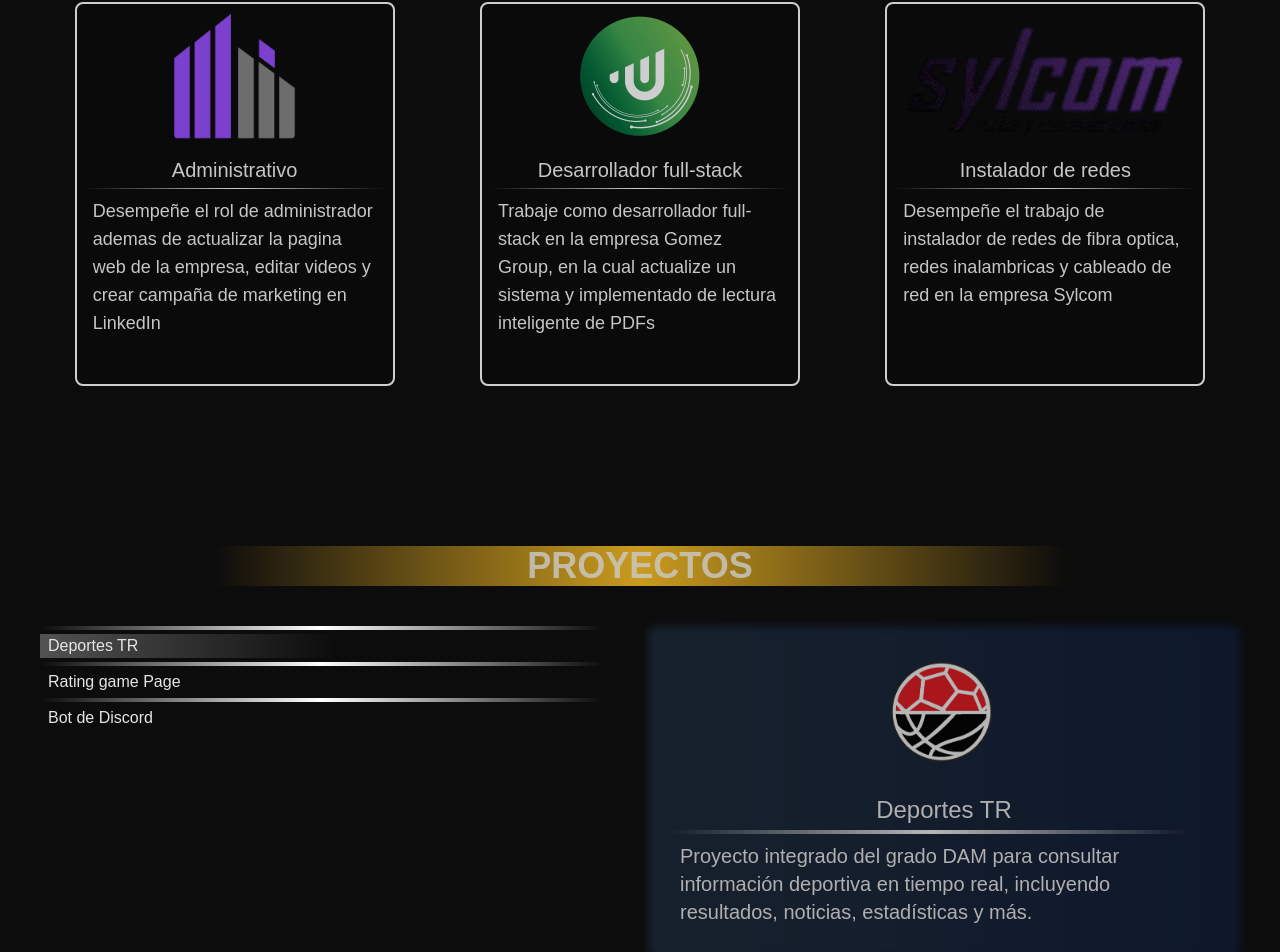
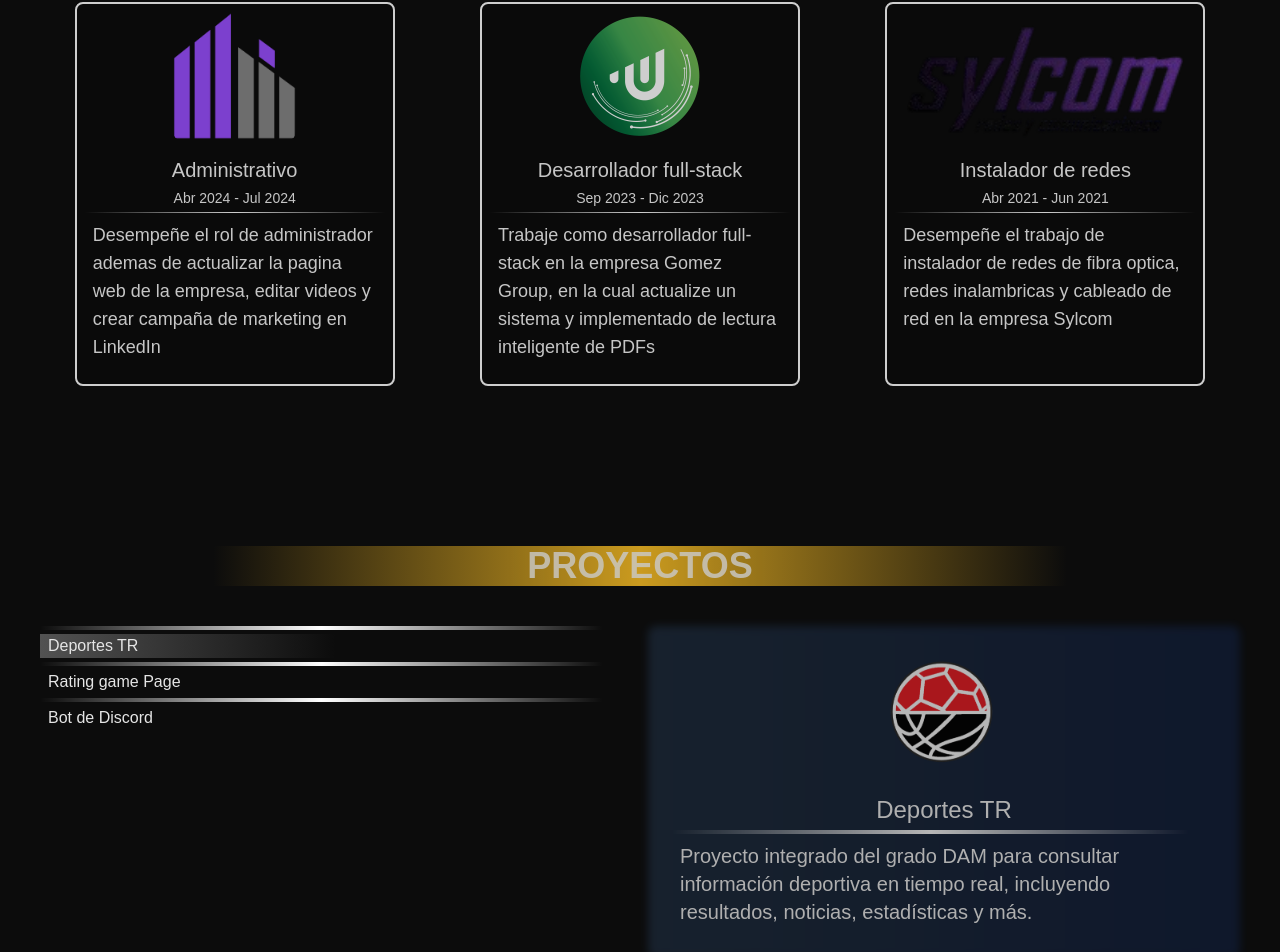
Before and after one commit to Jatez95/jatez-portfolio, a React (Vite) app: page / in a window 1280 px wide. Shown: the part 1182-2134 px from the top of the page. Built offline with nearby package versions, Linux system fonts and the light colour scheme.

Commit message:
added dates to experience

```diff
--- a/src/components/Experience.jsx
+++ b/src/components/Experience.jsx
@@ -13,6 +13,7 @@ export default function Experience() {
                         key={experience.title}
                         img={experience.img}
                         title={experience.title}
+                        date={experience.date}
                         text={experience.text}
                     />
                 ))}
--- a/src/components/ExperienceCards.jsx
+++ b/src/components/ExperienceCards.jsx
@@ -1,4 +1,4 @@
-export default function ExperienceCards({ key, img, title, text }) {
+export default function ExperienceCards({ key, img, title, date, text }) {
     return (
         <div key={key} className='flex flex-col bg-neutral-950 h-96 w-80 text-sm opacity-80 border-2 border-white rounded-lg'>
             <div className="h-full w-full flex flex-col items-center p-2">
@@ -8,6 +8,7 @@ export default function ExperienceCards({ key, img, title, text }) {
                 />
                 <div className="w-full flex flex-col justify-center flex-grow">
                     <h3 className="text-neutral-100 text-xl mb-1 text-center">{title}</h3>
+                    <h2 className="text-neutral-100 text-md mb-1 text-center">{date}</h2>
                     <hr className="border-0 h-px bg-gradient-to-r from-transparent via-white to-transparent" />
                     <p className="text-neutral-100 text-lg m-2 flex-grow">
                         {text}
--- a/src/data/data-es.js
+++ b/src/data/data-es.js
@@ -30,7 +30,7 @@ export const EXPERIENCE_DATA = [
     {
         img: dayImg,
         title: "Administrativo",
-        date: "Abril 2024 - Julio 2024",
+        date: "Abr 2024 - Jul 2024",
         text: "Desempeñe el rol de administrador ademas de actualizar la pagina web de la empresa, editar videos y crear campaña de marketing en LinkedIn"
     },
     {
@@ -41,7 +41,7 @@ export const EXPERIENCE_DATA = [
     },
     {
         img: sylcomImg,
-        date: "Abril 2021 - Junio 2021",
+        date: "Abr 2021 - Jun 2021",
         title: "Instalador de redes",
         text: "Desempeñe el trabajo de instalador de redes de fibra optica, redes inalambricas y cableado de red en la empresa Sylcom"
     }
```
